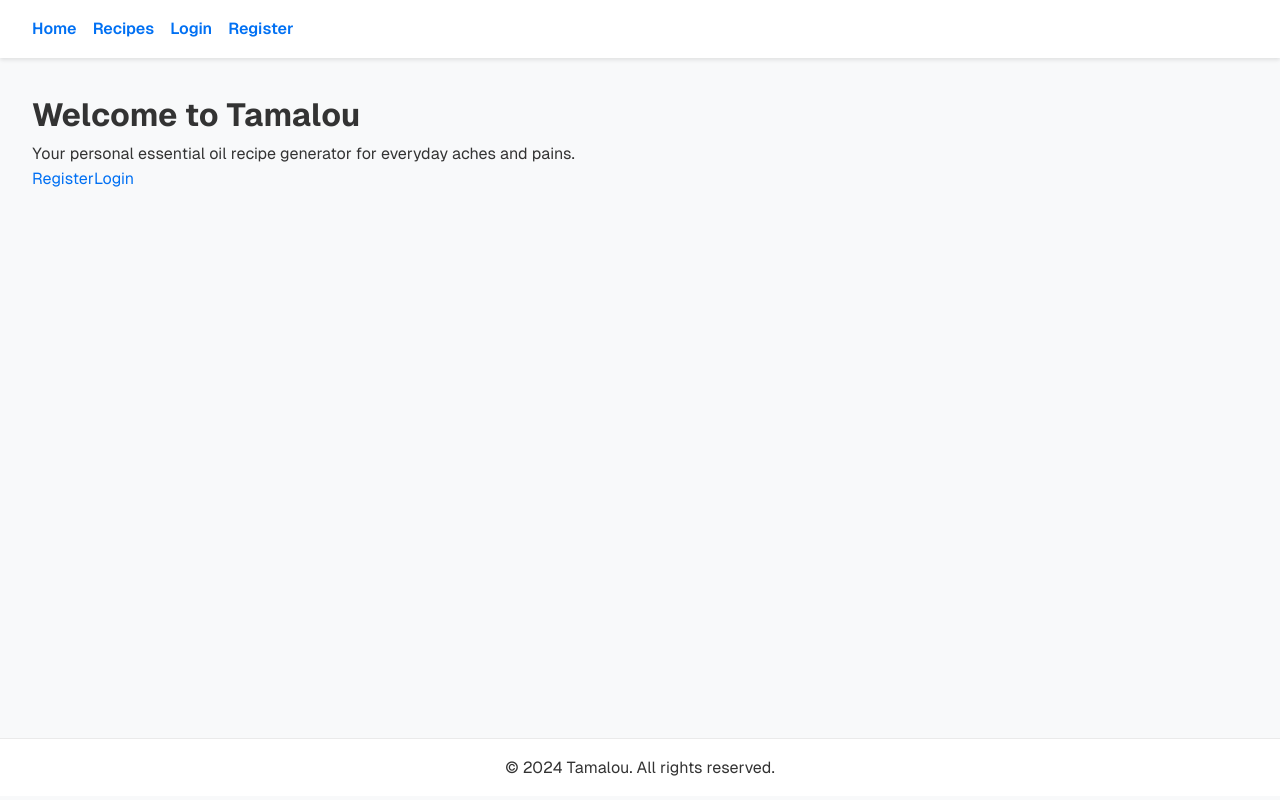
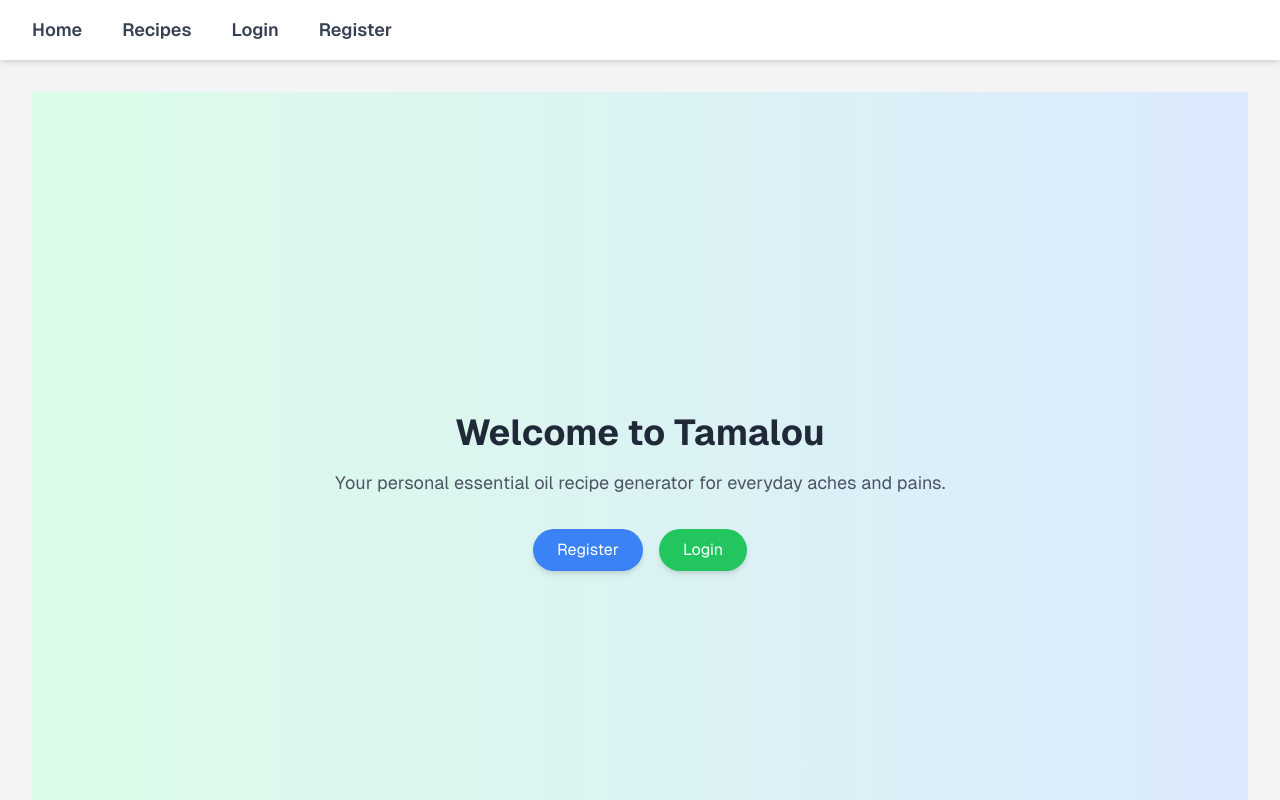
Before and after one commit to mimiposa/tamalou-frontend-v2, a Next.js app: page / in a window 1280 px wide. Shown: the top 800 px of the page. Built offline with nearby package versions, Linux system fonts and the light colour scheme.

Commit message:
update styles with tailwind and handle enn switch

```diff
--- a/next.config.mjs
+++ b/next.config.mjs
@@ -1,4 +1,15 @@
 /** @type {import('next').NextConfig} */
-const nextConfig = {};
+const nextConfig = {
+    async rewrites() {
+        return process.env.NODE_ENV === 'development'
+            ? [
+                {
+                    source: '/api/:path*',
+                    destination: 'http://localhost:5000/api/:path*', // Proxy to Backend in Development
+                },
+            ]
+            : [];
+    },
+};
 
 export default nextConfig;
--- a/src/app/globals.css
+++ b/src/app/globals.css
@@ -1,4 +1,7 @@
 /* globals.css */
+@tailwind base;
+@tailwind components;
+@tailwind utilities;
 
 /* Reset some default browser styles */
 * {
--- a/src/app/layout.js
+++ b/src/app/layout.js
@@ -13,28 +13,26 @@ const geistMono = localFont({
     weight: '100 900',
 });
 
-// Set page metadata
 export const metadata = {
     title: 'Tamalou - Essential Oil Recipes',
     description: 'Personalized essential oil recipes for everyday aches and pains',
 };
 
-// Main layout component
 export default function RootLayout({ children }) {
     return (
         <html lang="en">
-        <body className={`${geistSans.variable} ${geistMono.variable}`}>
-        <header>
-            <nav>
-                <a href="/">Home</a>
-                <a href="/recipes">Recipes</a>
-                <a href="/login">Login</a>
-                <a href="/register">Register</a>
+        <body className={`min-h-screen bg-gray-100 ${geistSans.variable} ${geistMono.variable}`}>
+        <header className="bg-white shadow-md py-4 px-8 flex justify-between items-center">
+            <nav className="flex gap-6">
+                <a href="/" className="text-lg font-semibold text-gray-700 hover:text-blue-500">Home</a>
+                <a href="/recipes" className="text-lg font-semibold text-gray-700 hover:text-blue-500">Recipes</a>
+                <a href="/login" className="text-lg font-semibold text-gray-700 hover:text-blue-500">Login</a>
+                <a href="/register" className="text-lg font-semibold text-gray-700 hover:text-blue-500">Register</a>
             </nav>
         </header>
-        <main>{children}</main>
-        <footer>
-            <p>&copy; 2024 Tamalou. All rights reserved.</p>
+        <main className="p-8">{children}</main>
+        <footer className="bg-white py-4 px-8 text-center border-t border-gray-200">
+            <p className="text-gray-500">&copy; 2024 Tamalou. All rights reserved.</p>
         </footer>
         </body>
         </html>
--- a/src/app/login/page.js
+++ b/src/app/login/page.js
@@ -13,7 +13,7 @@ const Login = () => {
         e.preventDefault();
         setError('');
         try {
-            const response = await axios.post('/api/users/login', { email, password });
+            const response = await axios.post(`${process.env.NEXT_PUBLIC_API_URL}/api/users/login`, { email, password }); // Use environment variable
             Cookies.set('token', response.data.token);
             window.location.href = '/profile'; // Redirect to profile page on successful login
         } catch (err) {
@@ -22,14 +22,16 @@ const Login = () => {
     };
 
     return (
-        <div>
-            <h1>Login</h1>
-            <form onSubmit={handleLogin}>
+        <div className="flex flex-col items-center justify-center min-h-screen bg-gray-100">
+            <div className="w-full max-w-md p-8 bg-white rounded-lg shadow-lg">
+                <h1 className="text-2xl font-bold mb-6 text-center">Welcome Back!</h1>
+                <form onSubmit={handleLogin} className="space-y-4">
                     <input
                         type="email"
                         placeholder="Email"
                         value={email}
                         onChange={(e) => setEmail(e.target.value)}
+                        className="w-full p-3 border border-gray-300 rounded-lg focus:outline-none focus:border-green-500"
                         required
                     />
                     <input
@@ -37,11 +39,18 @@ const Login = () => {
                         placeholder="Password"
                         value={password}
                         onChange={(e) => setPassword(e.target.value)}
+                        className="w-full p-3 border border-gray-300 rounded-lg focus:outline-none focus:border-green-500"
                         required
                     />
-                <button type="submit">Login</button>
+                    <button
+                        type="submit"
+                        className="w-full bg-green-500 text-white py-2 rounded-lg shadow-md hover:bg-green-600 transition duration-200"
+                    >
+                        Login
+                    </button>
                 </form>
-            {error && <p style={{ color: 'red' }}>{error}</p>}
+                {error && <p className="mt-4 text-red-500 text-center">{error}</p>}
+            </div>
         </div>
     );
 };
--- a/src/app/page.js
+++ b/src/app/page.js
@@ -1,16 +1,17 @@
 import Link from 'next/link';
-import styles from './page.module.css';
 
 export default function Home() {
     return (
-        <div className={styles.container}>
-            <h1>Welcome to Tamalou</h1>
-            <p>Your personal essential oil recipe generator for everyday aches and pains.</p>
-            <div className={styles.buttons}>
-                <Link href="/register" className={styles.button}>
+        <div className="flex flex-col items-center justify-center min-h-screen bg-gradient-to-r from-green-100 to-blue-100">
+            <h1 className="text-4xl font-bold text-gray-800 mb-4">Welcome to Tamalou</h1>
+            <p className="text-lg text-gray-600 mb-8">
+                Your personal essential oil recipe generator for everyday aches and pains.
+            </p>
+            <div className="flex gap-4">
+                <Link href="/register" className="bg-blue-500 text-white px-6 py-2 rounded-full shadow-md hover:bg-blue-600 transition duration-200">
                     Register
                 </Link>
-                <Link href="/login" className={styles.button}>
+                <Link href="/login" className="bg-green-500 text-white px-6 py-2 rounded-full shadow-md hover:bg-green-600 transition duration-200">
                     Login
                 </Link>
             </div>
--- a/src/app/register/page.js
+++ b/src/app/register/page.js
@@ -23,14 +23,16 @@ const Register = () => {
     };
 
     return (
-        <div>
-            <h1>Register</h1>
-            <form onSubmit={handleRegister}>
+        <div className="flex flex-col items-center justify-center min-h-screen bg-gray-100">
+            <div className="w-full max-w-md p-8 bg-white rounded-lg shadow-lg">
+                <h1 className="text-2xl font-bold mb-6 text-center">Create Your Account</h1>
+                <form onSubmit={handleRegister} className="space-y-4">
                     <input
                         type="text"
                         placeholder="Name"
                         value={name}
                         onChange={(e) => setName(e.target.value)}
+                        className="w-full p-3 border border-gray-300 rounded-lg focus:outline-none focus:border-blue-500"
                         required
                     />
                     <input
@@ -38,6 +40,7 @@ const Register = () => {
                         placeholder="Email"
                         value={email}
                         onChange={(e) => setEmail(e.target.value)}
+                        className="w-full p-3 border border-gray-300 rounded-lg focus:outline-none focus:border-blue-500"
                         required
                     />
                     <input
@@ -45,12 +48,19 @@ const Register = () => {
                         placeholder="Password"
                         value={password}
                         onChange={(e) => setPassword(e.target.value)}
+                        className="w-full p-3 border border-gray-300 rounded-lg focus:outline-none focus:border-blue-500"
                         required
                     />
-                <button type="submit">Register</button>
+                    <button
+                        type="submit"
+                        className="w-full bg-blue-500 text-white py-2 rounded-lg shadow-md hover:bg-blue-600 transition duration-200"
+                    >
+                        Register
+                    </button>
                 </form>
-            {error && <p style={{ color: 'red' }}>{error}</p>}
-            {success && <p style={{ color: 'green' }}>{success}</p>}
+                {error && <p className="mt-4 text-red-500 text-center">{error}</p>}
+                {success && <p className="mt-4 text-green-500 text-center">{success}</p>}
+            </div>
         </div>
     );
 };
--- a/tailwind.config.js
+++ b/tailwind.config.js
@@ -1,8 +1,12 @@
 /** @type {import('tailwindcss').Config} */
 module.exports = {
-  content: [],
+  content: [
+    './src/**/*.{js,ts,jsx,tsx}', // Ensure Tailwind is looking in your src directory
+  ],
   theme: {
-    extend: {},
+    extend: {
+      // Add custom colors, fonts, and styles if needed
+    },
   },
   plugins: [],
-}
+};
```
Also changed, not shown: 1 other file (tests, documents, lock files or other folders). Lines whose indentation alone changed are shown as unchanged.
